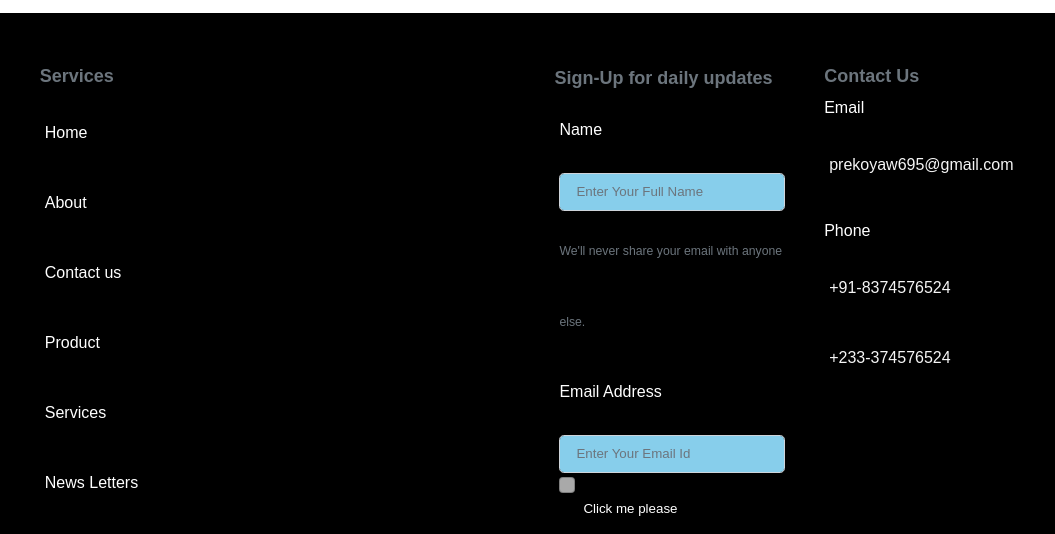
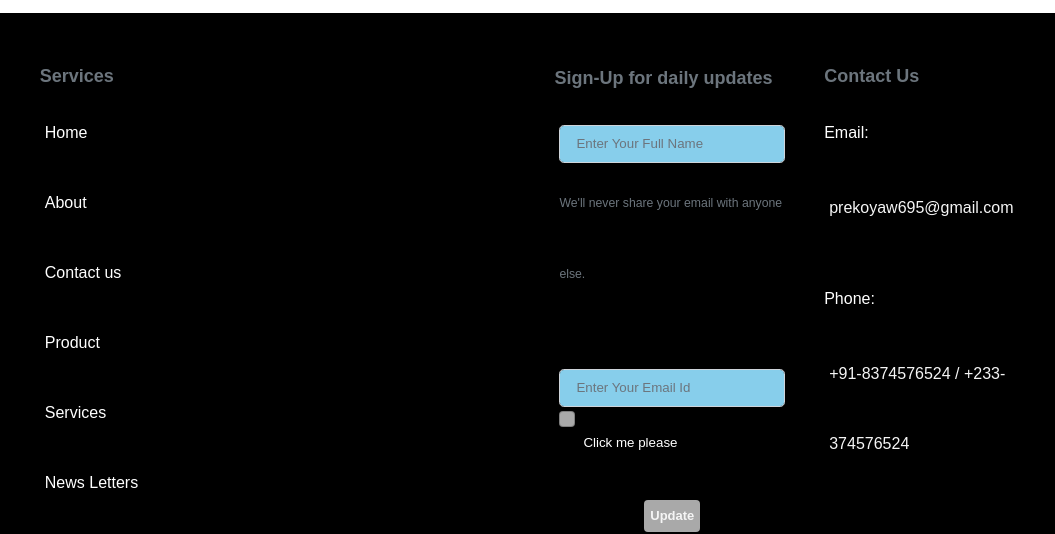
Before and after one commit to Nath-2021/silver-dollop-, a plain HTML site: page Index.html in a window 1280 px wide. Shown: the part 1890-2424 px from the top of the page, 225-1280 px from the left. Drawn offline with nearby package versions, Linux system fonts and the light colour scheme; files that its build step writes are made by us from their sources; files whose address does not match are found by name.

Commit message:
Add files via upload

```diff
--- a/Index.html
+++ b/Index.html
@@ -412,13 +412,11 @@
         <div class="col-lg col-md col-sm  tem col-xs  Set">
          <h4 class="text-muted lead" style="padding-top: 55px; margin: 0; font-size: large; font-weight: bolder;">Sign-Up for daily updates</h4>
          <form>
-        <div>
-       <label for="exampleInputEmail1" class="form-label">Name</label>
+        <div style="padding-top: 30px;">
        <input type="text" class="form-control form-control-sm btn-lg btn-block" id="exampleInputName1" aria-describedby="namelHelp" placeholder="Enter Your Full Name" required style="font-size: smaller; background-color: skyblue;">
        <div id="emailHelp" class="form-text"><small>We'll never share your email with anyone else.</small></div>
        </div>
-       <div>
-       <label for="exampleInputEmail1" class="form-label">Email Address</label>
+       <div style="padding-top: 60px;">
        <input type="email" class="form-control form-control-sm btn-lg btn-block" id="exampleInputEmail1" placeholder="Enter Your Email Id" required style="font-size: smaller; background-color: skyblue;">
        </div>
        <div class=" mt-.05 form-check">
@@ -433,8 +431,8 @@
          <div class="col-lg col-md col-sm col-xs Pem Serve mt-5">
              <h4 class="text-muted lead" style="font-size:large; font-weight: bolder;">Contact Us</h4>
             <ul class="text-wrap">
-            <li><h6>Email</h6><p>prekoyaw695@gmail.com</p></li>
-            <li><h6>Phone</h6><p>+91-8374576524 <br> +233-374576524</p></li>
+            <li>Email:<p>prekoyaw695@gmail.com</p></li>
+            <li>Phone:<p>+91-8374576524 / +233-374576524</p></li>
           </ul>
         </div>
       </div>
```
